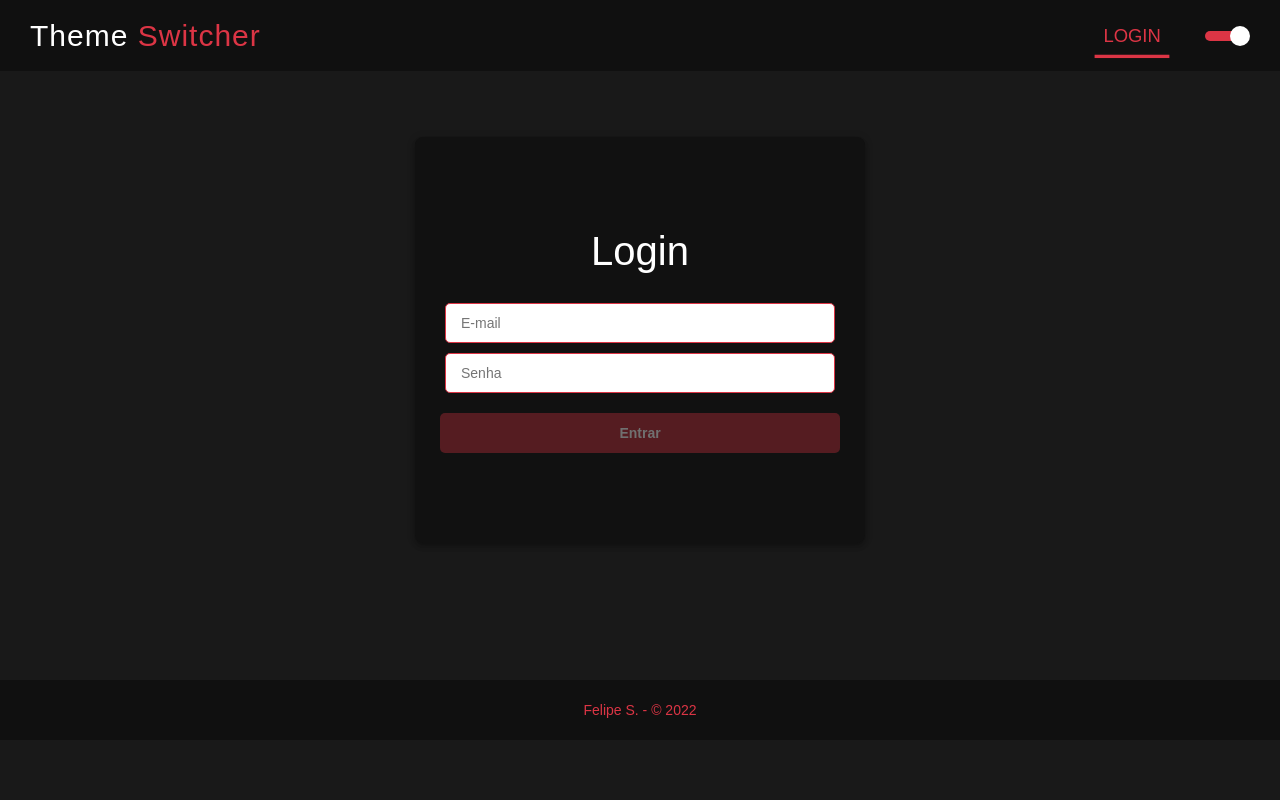
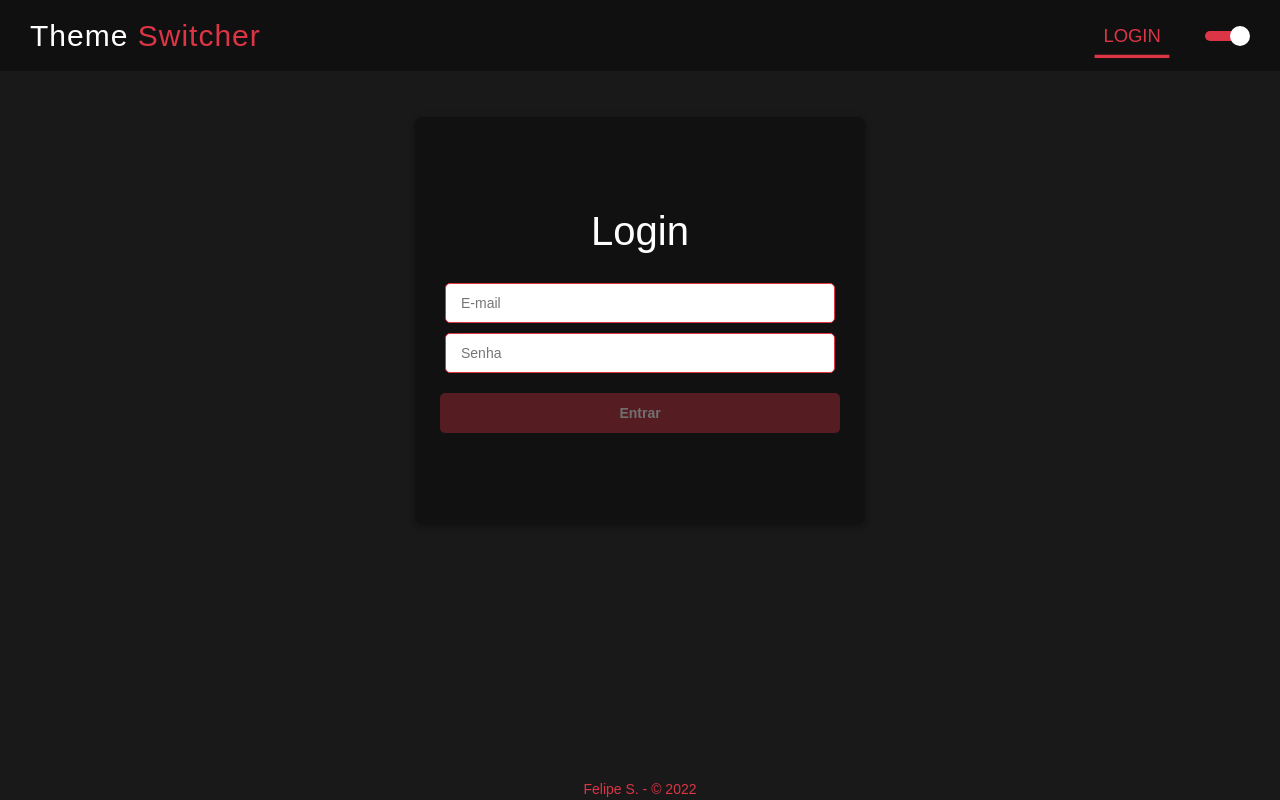
Before and after one commit to felipe-seabra/theme-switcher-eslint, a React (Create React App) app: page / in a window 1280 px wide. Built offline with nearby package versions, Linux system fonts and the light colour scheme.

Commit message:
feat: footer position

```diff
--- a/src/components/Footer/index.tsx
+++ b/src/components/Footer/index.tsx
@@ -1,11 +1,26 @@
-import React from 'react';
-
+import React, { CSSProperties, useState } from 'react';
+import { useLocation } from 'react-router-dom';
 import { Container } from './styles';
 
+type Position = 'absolute' | 'relative';
+
 function Footer() {
+  const [position, setPosition] = useState<Position>(
+    window.location.pathname === '/' ? 'absolute' : 'relative'
+  );
+
+  const ContainerStyle: CSSProperties = { position };
+  const location = useLocation();
+
+  React.useEffect(() => {
+    setPosition(location.pathname === '/' ? 'absolute' : 'relative');
+  }, [location.pathname]);
+
   return (
     <footer>
-      <Container>Felipe S. - &copy; 2022</Container>
+      <Container style={ContainerStyle}>
+        <div>Felipe S. - &copy; 2022</div>
+      </Container>
     </footer>
   );
 }
--- a/src/components/Footer/styles.ts
+++ b/src/components/Footer/styles.ts
@@ -1,11 +1,20 @@
 import styled from 'styled-components';
 
 export const Container = styled.div`
-  height: 7.5vh;
-  background: ${(props) => props.theme.colors.primary};
-  color: ${(props) => props.theme.colors.secundary};
-  display: flex;
-  align-items: center;
-  justify-content: center;
-  padding: 0 30px;
+    bottom: 0;
+    width: 100%;
+    padding: 0 30px;
+    z-index: 999;
+    footer {
+      min-height: 7.5vh;
+    }
+    div {
+      color: ${(props) => props.theme.colors.secundary};
+      display: flex;
+      align-items: center;
+      justify-content: center;
+      position: relative;
+      z-index: 999;
+    }
+  }
 `;
--- a/src/styles/global.ts
+++ b/src/styles/global.ts
@@ -15,7 +15,7 @@ export default createGlobalStyle`
   }
 
   main {
-    height: 85vh;
+    height: 80vh;
     display: flex;
     justify-content: center;
     align-items: center;
```
